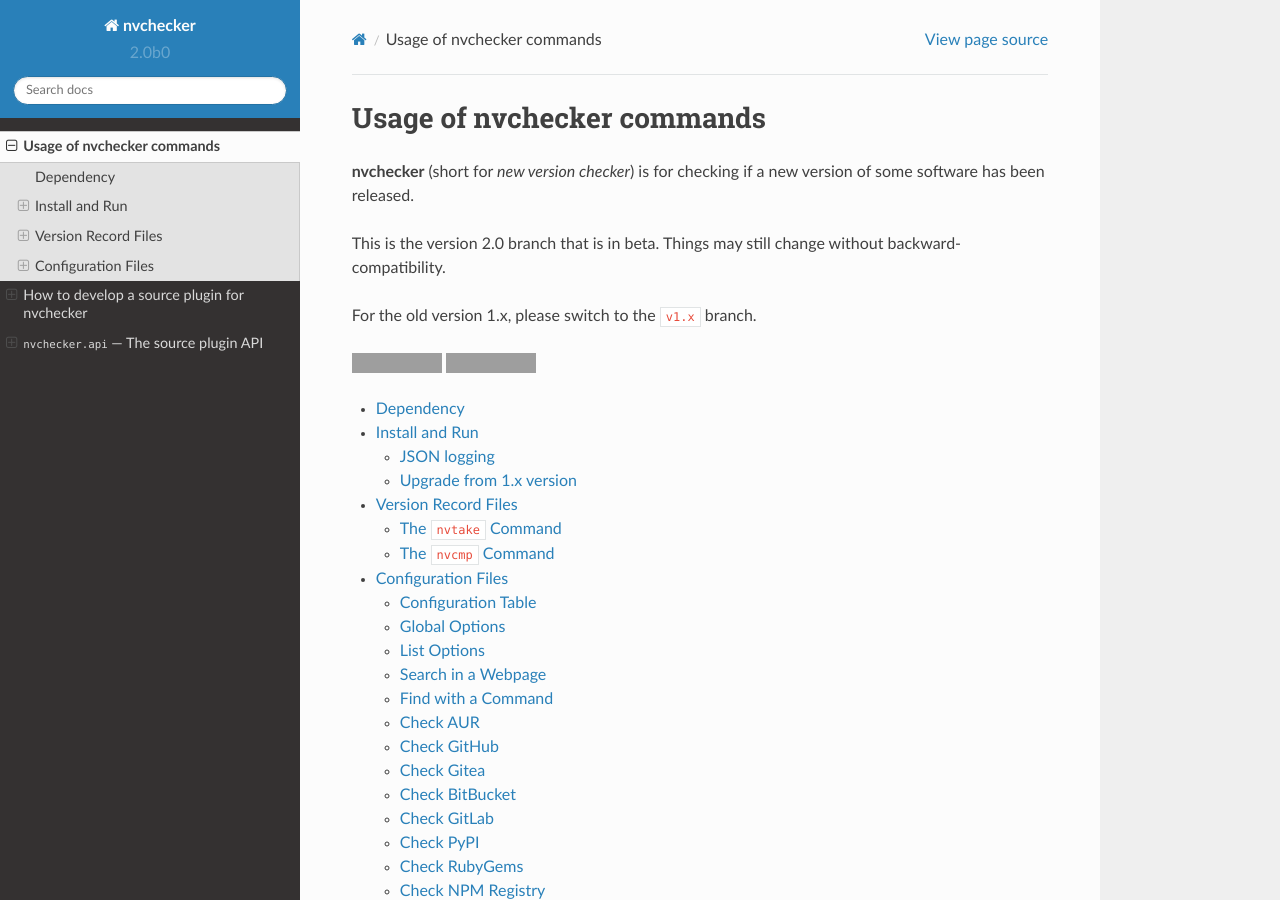
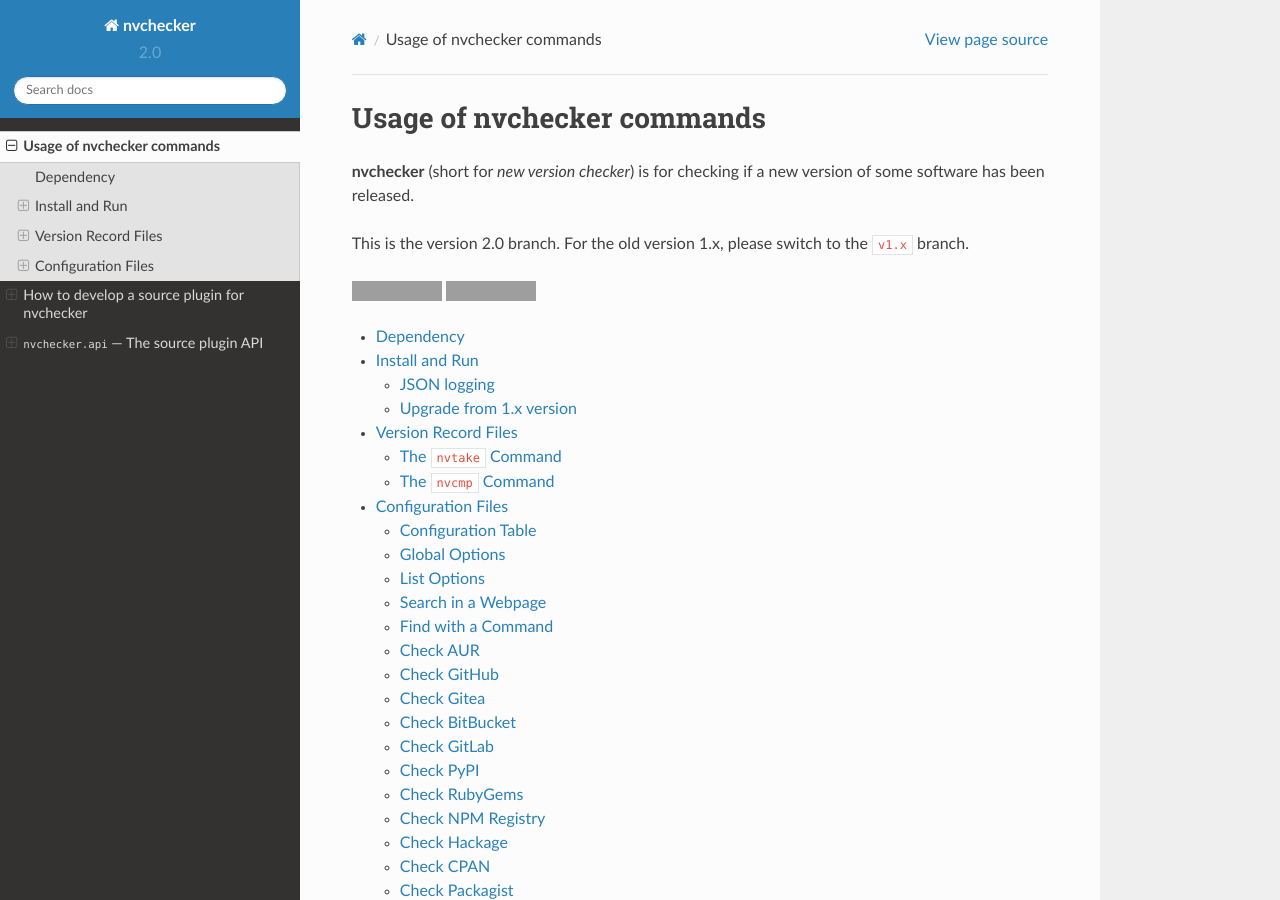
Before and after one commit to lilydjwg/nvchecker, a Sphinx documentation site: the page built from docs/usage.rst, in a window 1280 px wide and 900 px high. Built offline with Sphinx 7.4.7 and the Read the Docs theme 2.0.0, drawn with Linux system fonts in a browser that asks for light colours; grey boxes are pictures that could not be loaded.

Commit message:
releasing version 2.0

```diff
--- a/README.rst
+++ b/README.rst
@@ -1,8 +1,6 @@
 **nvchecker** (short for *new version checker*) is for checking if a new version of some software has been released.
 
-This is the version 2.0 branch that is in beta. Things may still change without backward-compatibility.
-
-For the old version 1.x, please switch to the ``v1.x`` branch.
+This is the version 2.0 branch. For the old version 1.x, please switch to the ``v1.x`` branch.
 
 .. image:: https://travis-ci.org/lilydjwg/nvchecker.svg?branch=master
    :alt: Build Status
--- a/docs/usage.rst
+++ b/docs/usage.rst
@@ -3,9 +3,7 @@
 
 **nvchecker** (short for *new version checker*) is for checking if a new version of some software has been released.
 
-This is the version 2.0 branch that is in beta. Things may still change without backward-compatibility.
-
-For the old version 1.x, please switch to the ``v1.x`` branch.
+This is the version 2.0 branch. For the old version 1.x, please switch to the ``v1.x`` branch.
 
 .. image:: https://travis-ci.org/lilydjwg/nvchecker.svg?branch=master
    :alt: Build Status
--- a/nvchecker/__init__.py
+++ b/nvchecker/__init__.py
@@ -1,4 +1,4 @@
 # MIT licensed
 # Copyright (c) 2013-2020 lilydjwg <lilydjwg@gmail.com>, et al.
 
-__version__ = '2.0b0'
+__version__ = '2.0'
```
